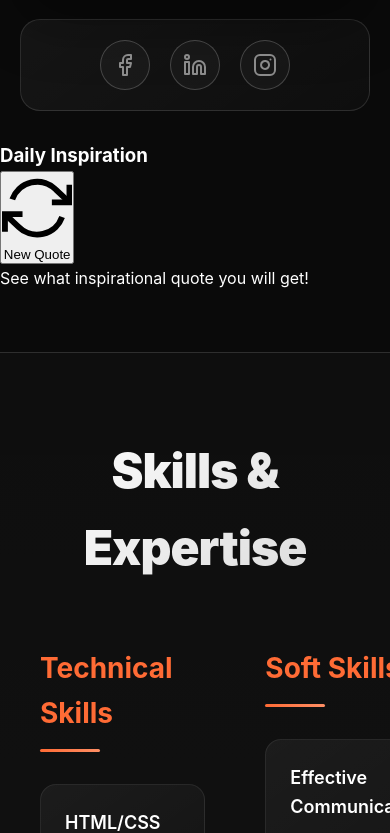
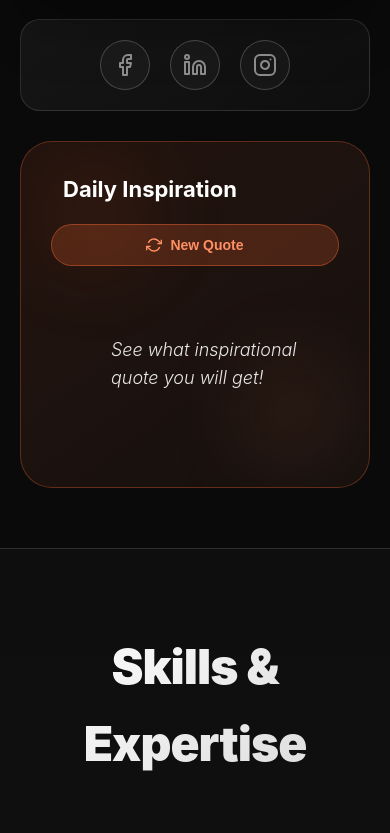
Before and after one commit to esguerra-a/IPT2-Group3, a plain HTML site: page Portfolio/esguerra.html in a window 390 px wide. Shown: the part 1167-2000 px from the top of the page. Drawn offline with Linux system fonts and the light colour scheme.

Commit message:
additional styles for the quotes section

```diff
--- a/Portfolio/esguerra.css
+++ b/Portfolio/esguerra.css
@@ -217,7 +217,6 @@ body::after {
     display: flex;
     gap: 60px;
     align-items: stretch;
-    min-height: calc(100vh - 80px);
 }
 
 /* Enhanced Left Section */
@@ -636,23 +635,6 @@ body::after {
     color: rgba(255, 255, 255, 0.6);
 }
 
-.profile-badge {
-    position: absolute;
-    bottom: 24px;
-    right: 24px;
-    padding: 14px 28px;
-    background: linear-gradient(135deg, rgba(255, 107, 53, 0.95), rgba(255, 143, 101, 0.95));
-    backdrop-filter: blur(20px);
-    border: 1px solid rgba(255, 255, 255, 0.2);
-    border-radius: 50px;
-    color: #ffffff;
-    font-size: 14px;
-    font-weight: 700;
-    z-index: 2;
-    box-shadow: 0 10px 30px rgba(255, 107, 53, 0.6);
-}
-
-/* Social Media Links */
 .social-links {
     display: flex;
     justify-content: center;
@@ -707,7 +689,7 @@ body::after {
     position: relative;
     z-index: 1;
 }
-/* Enhanced Animations */
+
 @keyframes fadeInUp {
     from {
         opacity: 0;
@@ -719,7 +701,181 @@ body::after {
     }
 }
 
-/* Responsive */
+.quotes-section {
+    width: 100%;
+    max-width: 1400px;
+    margin: auto;
+    padding: 0 40px;
+}
+
+.quote-card {
+    position: relative;
+    background: linear-gradient(145deg, rgba(255, 107, 53, 0.1), rgba(255, 143, 101, 0.05));
+    border: 1px solid rgba(255, 107, 53, 0.3);
+    border-radius: 32px;
+    padding: 50px;
+    overflow: hidden;
+    transition: all 0.4s ease;
+}
+
+.quote-card:hover {
+    transform: translateY(-5px);
+    box-shadow: 0 10px 40px rgba(255, 107, 53, 0.3);
+}
+
+.quote-card::before {
+    content: '';
+    position: absolute;
+    top: 0;
+    left: 0;
+    width: 150px;
+    height: 150px;
+    background: radial-gradient(circle, rgba(255, 107, 53, 0.15) 0%, transparent 70%);
+    border-radius: 50%;
+    filter: blur(40px);
+}
+
+.quote-card::after {
+    content: '';
+    position: absolute;
+    bottom: 0;
+    right: 0;
+    width: 150px;
+    height: 150px;
+    background: radial-gradient(circle, rgba(255, 143, 101, 0.15) 0%, transparent 70%);
+    border-radius: 50%;
+    filter: blur(40px);
+}
+
+.quote-header {
+    display: flex;
+    justify-content: space-between;
+    align-items: center;
+    margin-bottom: 30px;
+    position: relative;
+    z-index: 1;
+}
+
+.quote-title {
+    font-size: 28px;
+    font-weight: 700;
+    color: #ffffff;
+    display: flex;
+    align-items: center;
+    gap: 12px;
+}
+
+.quote-icon {
+    font-size: 32px;
+}
+
+.refresh-btn {
+    display: flex;
+    align-items: center;
+    gap: 8px;
+    padding: 12px 24px;
+    background: rgba(255, 107, 53, 0.2);
+    border: 1px solid rgba(255, 107, 53, 0.4);
+    border-radius: 50px;
+    color: #ff8f65;
+    font-size: 14px;
+    font-weight: 600;
+    cursor: pointer;
+    transition: all 0.3s ease;
+}
+
+.refresh-btn:hover:not(:disabled) {
+    background: rgba(255, 107, 53, 0.3);
+    transform: scale(1.05);
+}
+
+.refresh-btn:disabled {
+    opacity: 0.5;
+    cursor: not-allowed;
+}
+
+.refresh-icon {
+    width: 16px;
+    height: 16px;
+    transition: transform 0.6s ease;
+}
+
+.refresh-btn:disabled .refresh-icon {
+    animation: spin 1s linear infinite;
+}
+
+@keyframes spin {
+    from { transform: rotate(0deg); }
+    to { transform: rotate(360deg); }
+}
+
+.quote-content {
+    position: relative;
+    z-index: 1;
+}
+
+.quote-mark {
+    position: absolute;
+    top: -20px;
+    left: -10px;
+    font-size: 80px;
+    font-family: Georgia, serif;
+    color: rgba(255, 107, 53, 0.2);
+    line-height: 1;
+}
+
+.quote-text {
+    font-size: 24px;
+    font-weight: 300;
+    line-height: 1.6;
+    color: rgba(255, 255, 255, 0.9);
+    font-style: italic;
+    margin-bottom: 24px;
+    position: relative;
+    padding-left: 20px;
+}
+
+.quote-divider {
+    display: flex;
+    align-items: center;
+    gap: 16px;
+    margin-bottom: 16px;
+}
+
+.quote-line {
+    flex: 1;
+    height: 1px;
+    background: linear-gradient(to right, rgba(255, 107, 53, 0.5), transparent);
+}
+
+.quote-line.right {
+    background: linear-gradient(to left, rgba(255, 107, 53, 0.5), transparent);
+}
+
+.quote-author {
+    font-size: 16px;
+    font-weight: 600;
+    color: #ff6b35;
+    text-align: center;
+    font-style: normal;
+}
+
+.loading-spinner {
+    display: flex;
+    justify-content: center;
+    align-items: center;
+    padding: 40px;
+}
+
+.spinner {
+    width: 40px;
+    height: 40px;
+    border: 4px solid rgba(255, 107, 53, 0.3);
+    border-top-color: #ff6b35;
+    border-radius: 50%;
+    animation: spin 1s linear infinite;
+}
+
 @media (max-width: 1024px) {
     .container {
         flex-direction: column;
@@ -795,4 +951,31 @@ body::after {
     .content-box {
         padding: 28px;
     }
+
+    .quotes-section {
+        padding: 0 20px;
+    }
+
+    .quote-card {
+        padding: 30px;
+    }
+
+    .quote-header {
+        flex-direction: column;
+        gap: 16px;
+        align-items: flex-start;
+    }
+
+    .quote-title {
+        font-size: 22px;
+    }
+
+    .quote-text {
+        font-size: 18px;
+    }
+
+    .refresh-btn {
+        width: 100%;
+        justify-content: center;
+    }
 }
```
